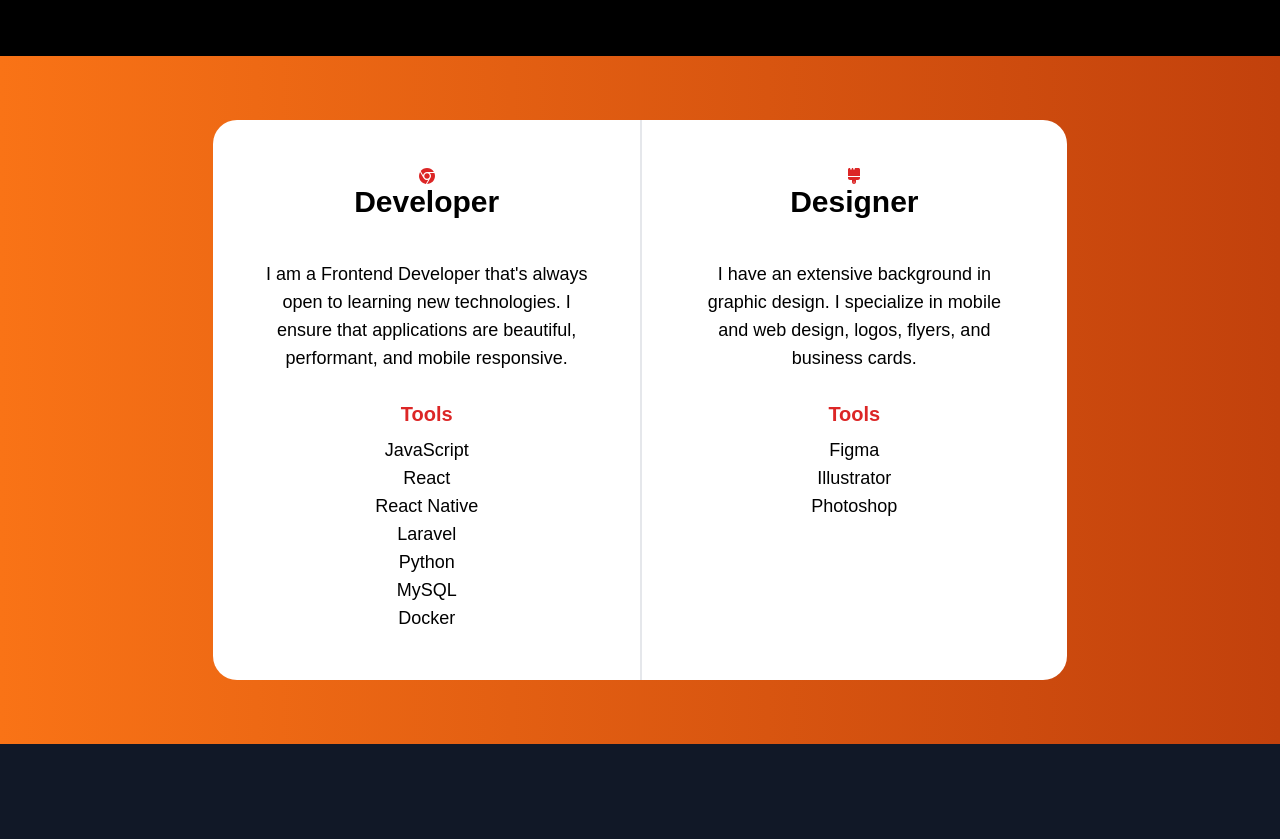
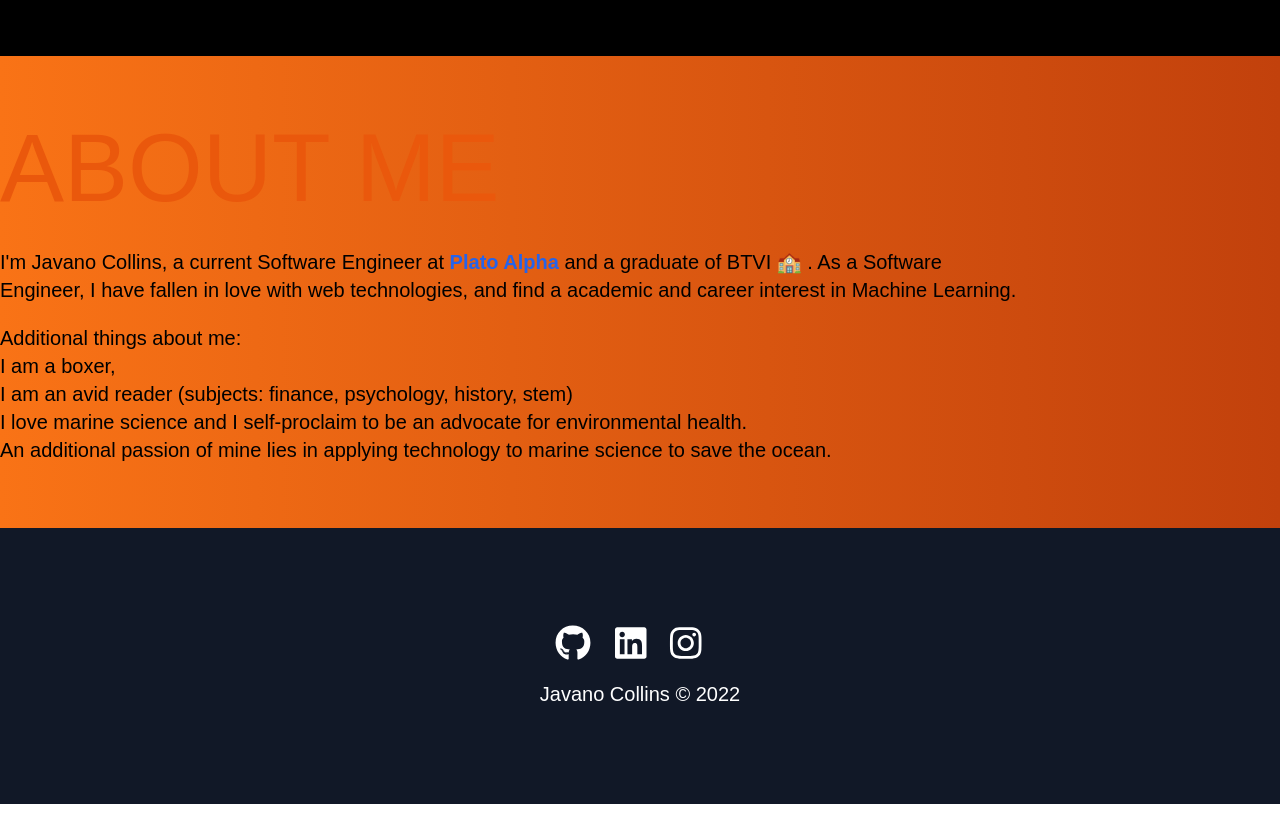
Before and after one commit to javanocollins/nextjs-portfolio, a Next.js app: page / in a window 1280 px wide. Shown: the part 980-1819 px from the top of the page. After the commit the page ends 1784 px from the top, so only its background shows below. Built offline with nearby package versions, Linux system fonts and the light colour scheme.

Commit message:
update: added about section

```diff
--- a/components/About/About.jsx
+++ b/components/About/About.jsx
@@ -1,53 +1,30 @@
-import React from "react";
-import { FontAwesomeIcon } from "@fortawesome/react-fontawesome";
-import { icon } from "@fortawesome/fontawesome-svg-core";
+import React from 'react';
+import Link from "next/link";
 
-const About = ({ devIcon, designIcon }) => {
-    const classes = `bg-white w-2/6 h-auto text-center flex flex-col items-center py-12 px-8`;
-    return (
-        <div className="flex justify-center divide-x-2">
-            <div className={`${classes}  rounded-l-3xl divi`}>
-                <FontAwesomeIcon icon={devIcon} className="text-red-600 w-14" />
-                <h2 className="pb-5 text-3xl font-bold">Developer</h2>
+const About = () => {
+  return (
+      <div>
+          <h2 className="text-8xl mb-8 uppercase font-medium text-orange-600">
+              About Me
+          </h2>
 
-                <p className="w-full p-5 text-lg">
-                    I am a Frontend Developer that's always open to learning new
-                    technologies. I ensure that applications are beautiful,
-                    performant, and mobile responsive.
-                </p>
+          <p className="w-4/5 mb-5 text-xl">
+              I'm Javano Collins, a current Software Engineer at{" "}
+              <a href='https://platoalpha.com' target='_blank' className='text-blue-600 font-bold'>Plato Alpha</a> and a graduate of BTVI 🏫 . As a Software
+              Engineer, I have fallen in love with web technologies, and find a
+              academic and career interest in Machine Learning.
+          </p>
+          <p className="w-4/5 text-xl">
+              Additional things about me: <br />
+              I am a boxer, <br />I am an avid reader (subjects: finance,
+              psychology, history, stem) <br />
+              I love marine science and I self-proclaim to be an advocate for
+              environmental health. <br />
+              An additional passion of mine lies in applying technology to
+              marine science to save the ocean.
+          </p>
+      </div>
+  );
+}
 
-                <p className="text-xl text-red-600 font-bold p-2">Tools</p>
-                <ul className="text-lg">
-                    <li>JavaScript</li>
-                    <li>React</li>
-                    <li>React Native</li>
-                    <li>Laravel</li>
-                    <li>Python</li>
-                    <li>MySQL</li>
-                    <li>Docker</li>
-                </ul>
-            </div>
-            <div className={`${classes} rounded-r-3xl`}>
-                <FontAwesomeIcon
-                    icon={designIcon}
-                    className="text-red-600 w-12"
-                />
-                <h2 className="pb-5 text-3xl font-bold">Designer</h2>
-                <p className="w-full p-5 text-lg">
-                    I have an extensive background in graphic design. I
-                    specialize in mobile and web design, logos, flyers, and
-                    business cards.
-                </p>
-
-                <p className="text-xl text-red-600 font-bold p-2">Tools</p>
-                <ul className="text-lg">
-                    <li>Figma</li>
-                    <li>Illustrator</li>
-                    <li>Photoshop</li>
-                </ul>
-            </div>
-        </div>
-    );
-};
-
-export default About;
+export default About
```
